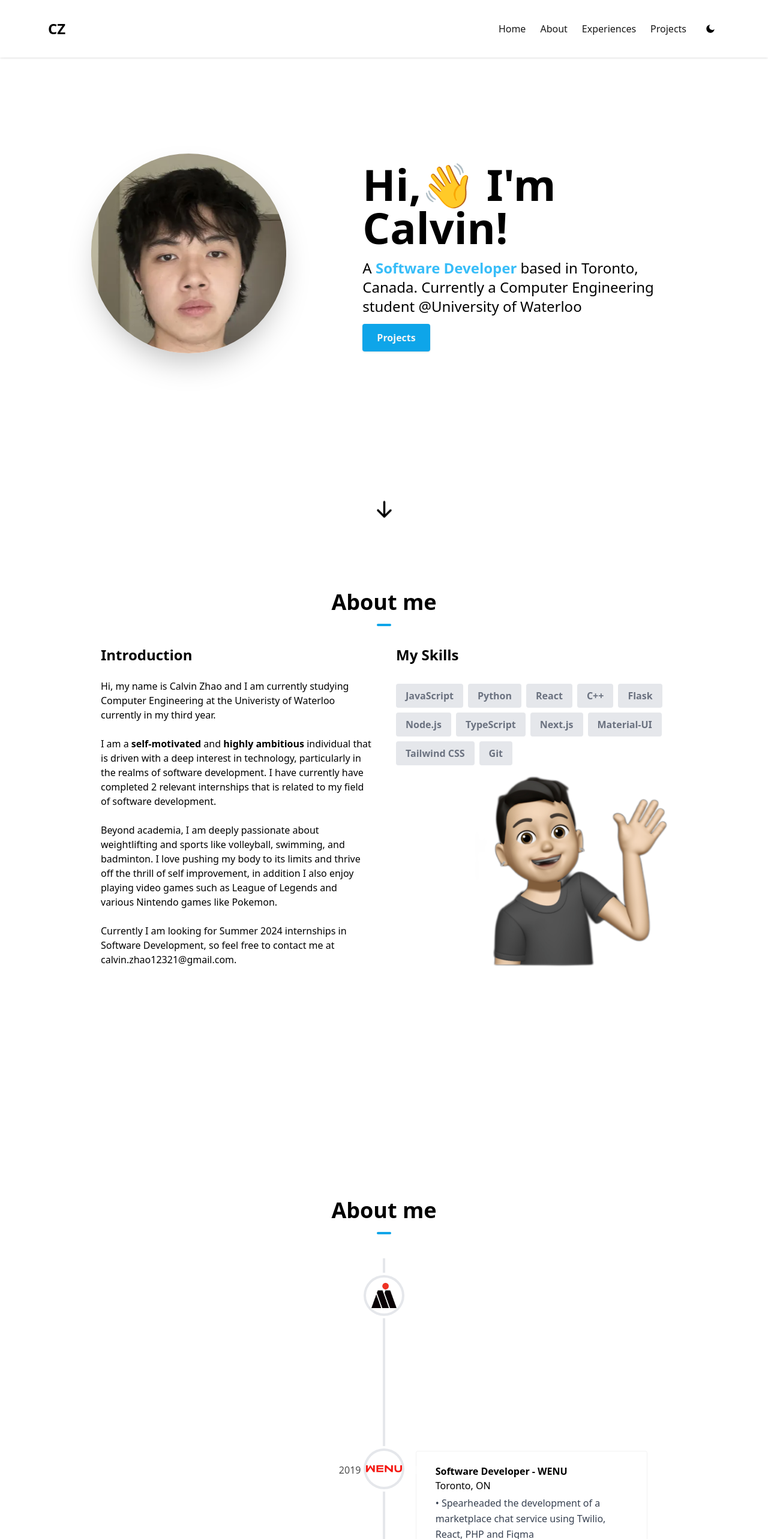
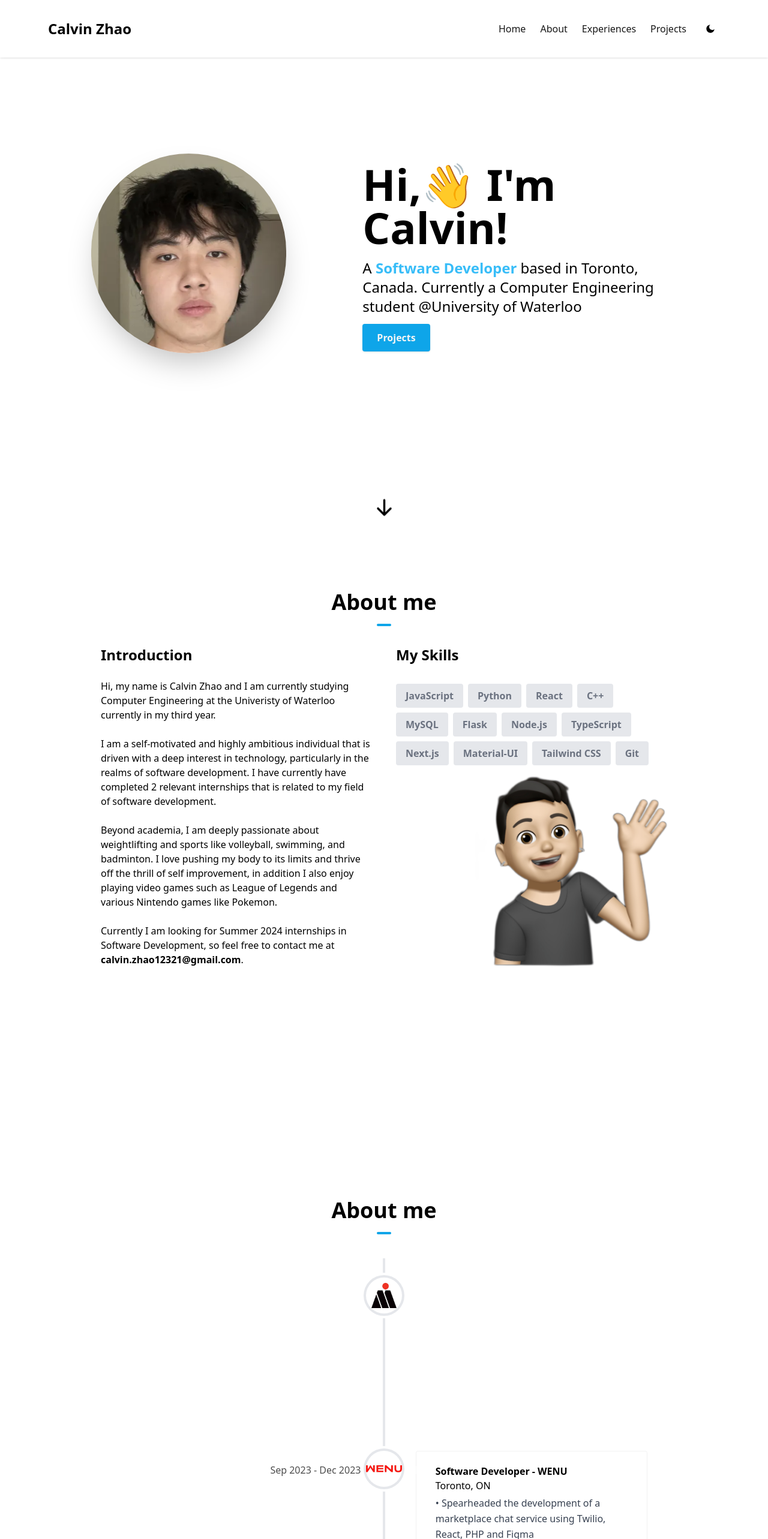
Before and after one commit to zerieox/Personal-Website-v2, a Next.js app: page / in a window 1280 px wide. Shown: the top 2566 px of the page at 60% size. Built offline with nearby package versions, Linux system fonts and the light colour scheme.

Commit message:
footer and projects

```diff
--- a/src/app/head.tsx
+++ b/src/app/head.tsx
@@ -1,7 +1,7 @@
 export default function Head() {
   return (
     <>
-      <title>Hosna Qasmei</title>
+      <title>Calvin Zhao</title>
       <meta content="width=device-width, initial-scale=1" name="viewport" />
       <meta name="description" content="Generated by create next app" />
       <link
--- a/src/app/page.tsx
+++ b/src/app/page.tsx
@@ -2,6 +2,7 @@ import HeroSection from "@/components/HeroSection";
 import About from "@/components/About"
 import Experience from "@/components/Experience"
 import Project from "@/components/Project";
+import Footer from "@/components/Footer";
 export default function Home() {
   return (
     <main className="mx-auto max-w-3xl px-4 sm:px-6 md:max-w-5xl">
@@ -9,6 +10,7 @@ export default function Home() {
       <About/>
       <Experience/>
       <Project/>
+      <Footer />
     </main>
   );
 }
--- a/src/components/About.tsx
+++ b/src/components/About.tsx
@@ -5,6 +5,7 @@ const skills = [
     { skill: "Python" },
     { skill: "React" },
     { skill: "C++"},
+    { skill: "MySQL" },
     { skill: "Flask"},
     { skill: "Node.js"},
     {skill: "TypeScript" },
@@ -31,7 +32,7 @@ const About = () => {
                     </p>
                     <br />
                     <p>
-                        I am a <span className="font-bold">{" self-motivated"}</span> and <span className="font-bold">{"highly ambitious"}</span> individual that is driven with a deep interest in technology,
+                        I am a self-motivated and highly ambitious individual that is driven with a deep interest in technology,
                         particularly in the realms of software development. I have currently have completed
                         2 relevant internships that is related to my field of software development.
                     </p>
@@ -44,7 +45,7 @@ const About = () => {
                     <br />
                     <p>
                         Currently I am looking for Summer 2024 internships in Software Development, so feel free to contact me
-                        at calvin.zhao12321@gmail.com.
+                        at <span className="font-bold">{" calvin.zhao12321@gmail.com"}</span>.
                     </p>
                 </div>
                 <div className='md:w-1/2'>
--- a/src/components/Experience.tsx
+++ b/src/components/Experience.tsx
@@ -22,7 +22,7 @@ const expData = [
         description:
           "• Worked on many projects some of which included developing code for a website using Javascript and Flask as well as writing python scripts for various autonomous tasks",
           icon: <Image src={magna} alt="Magna" style={{ width: '70%', height: '70%' }} layout="fixed" />,
-          date: "Jan 2023 - May 2023",
+          date: " Jan 2023 - May 2023 ",
       },
       {
         title: "Software Developer - WENU",
@@ -30,7 +30,7 @@ const expData = [
         description:
           "• Spearheaded the development of a marketplace chat service using Twilio, React, PHP and Figma",
           icon: <Image src={wenueat} alt="Wenu" style={{ width: '100%', height: 'auto' }} />,
-          date: "2019",
+          date: " Sep 2023 - Dec 2023 ",
       },
 ]
 const Experience = () => {
--- /dev/null
+++ b/src/components/Footer.tsx
@@ -0,0 +1,42 @@
+import React from "react"
+import {
+  AiOutlineGithub,
+  AiOutlineTwitter,
+  AiOutlineLinkedin,
+  AiOutlineYoutube,
+} from "react-icons/ai"
+
+const Footer = () => {
+  return (
+    <footer className="mx-auto max-w-3xl px-4 sm:px-6 md:max-w-5xl ">
+      <hr className="w-full h-0.5 mx-auto mt-8 bg-neutral-200 border-0"></hr>
+      <div className="mx-auto  p-4 flex flex-col text-center text-neutral-900 md:flex-row md:justify-between">
+        <div className="flex flex-row items-center justify-center space-x-1 text-neutral-500 dark:text-neutral-100">
+          © 2023 Calvin Zhao<a href="/" className="hover:underline"></a>
+        </div>
+        <div className="flex flex-row items-center justify-center space-x-2 mb-1">
+
+          <a href="https://github.com/zerieox" rel="noreferrer" target="_blank">
+            <AiOutlineGithub
+              className="hover:-translate-y-1 transition-transform cursor-pointer text-neutral-500 dark:text-neutral-100"
+              size={30}
+            />
+          </a>
+
+          <a
+            href="https://www.linkedin.com/in/calvin-zhao-958279209/"
+            rel="noreferrer"
+            target="_blank"
+          >
+            <AiOutlineLinkedin
+              className="hover:-translate-y-1 transition-transform cursor-pointer text-neutral-500 dark:text-neutral-100"
+              size={30}
+            />
+          </a>
+        </div>
+      </div>
+    </footer>
+  )
+}
+
+export default Footer
--- a/src/components/Project.tsx
+++ b/src/components/Project.tsx
@@ -9,30 +9,27 @@ const projects = [
     {
       name: "Note Keeper",
       description:
-        "ThankfulThoughts is a web app that generates an appreciative sentence of something or someone you are thankful for.",
+        "A simple note keeping web app that allows me to keep track of things that I need to do throughout the day.",
       image: "/notekeeper.png",
-      github: "https://github.com/hqasmei/thankful-thoughts",
-      link: "https://thankfulthoughts.io/",
+      github: "https://github.com/zerieox/Note-Keeper",
     },
     {
       name: "Memory Game",
-      description: "PlatoIO is a to do list app that built using the PERN stack.",
+      description: "A memory game inspired by the simon game, user has to memorize the sequence of colours.",
       image: "/simongame.png",
-      github: "https://github.com/hqasmei/platoio",
-      link: "https://platoio.com/register",
+      github: "https://github.com/zerieox/Simon-Game",
     },
     {
       name: "Drum kit",
       description:
-        "Kator Family Photos is a photos and video digitization service in the LA area.",
+        "A keyboard style drum kit, pressing the indicated keys will trigger drum sounds, useful for creating simple beats",
       image: "/drum.png",
-      github: "https://github.com/hqasmei/katorfamilyphotos",
-      link: "https://katorfamilyphotos.com/",
+      github: "https://github.com/zerieox/Drum-Kit",
     },
   ]
 const Project = () => {
   return (
-<section id = "projects">
+    <section id = "projects">
     <h1 className='text-center font-bold text-4xl'>
         Projects
         <hr className="w-6 h-1 mx-auto my-4 bg-sky-500 border-0 rounded"></hr>
--- a/src/components/navbar.tsx
+++ b/src/components/navbar.tsx
@@ -38,9 +38,12 @@ const Navbar = () => {
       <div className="justify-between md:items-center md:flex">
         <div>
           <div className = "flex items-center justify-between py-3">
-            <div className = "md:py-5 md:block">
-              <h2 className = "text-2xl font-bold">CZ</h2>
-            </div>
+            <Link to="home">
+              <div className = "md:py-5 md:block">
+                <h2 className = "text-2xl font-bold">Calvin Zhao</h2>
+              </div>
+            </Link>
+
             <div className = "md:hidden">
               <button onClick = {()=>setNavbar(!navbar)}>
                 {navbar ? <IoMdClose size={30}/> : <IoMdMenu size={30}/>}
```
Also changed, not shown: package.json (+7 -2 lines).
